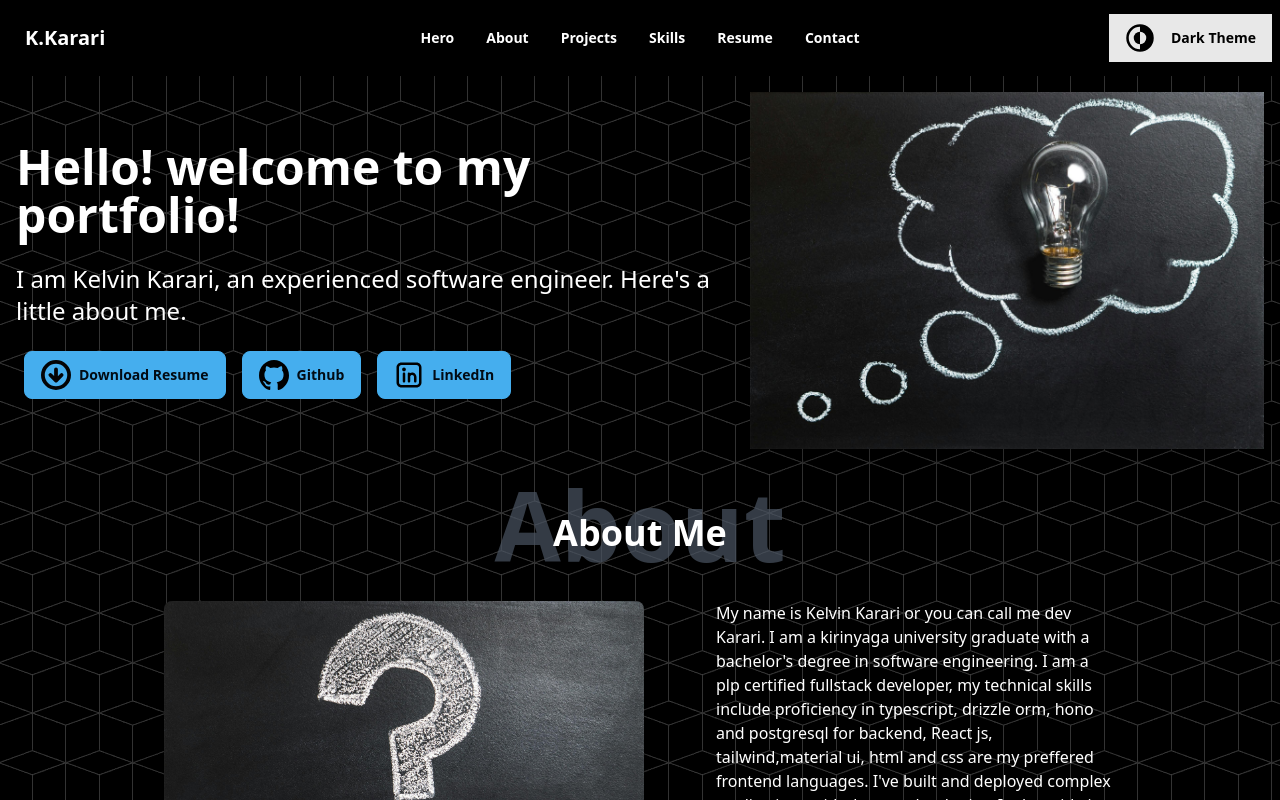
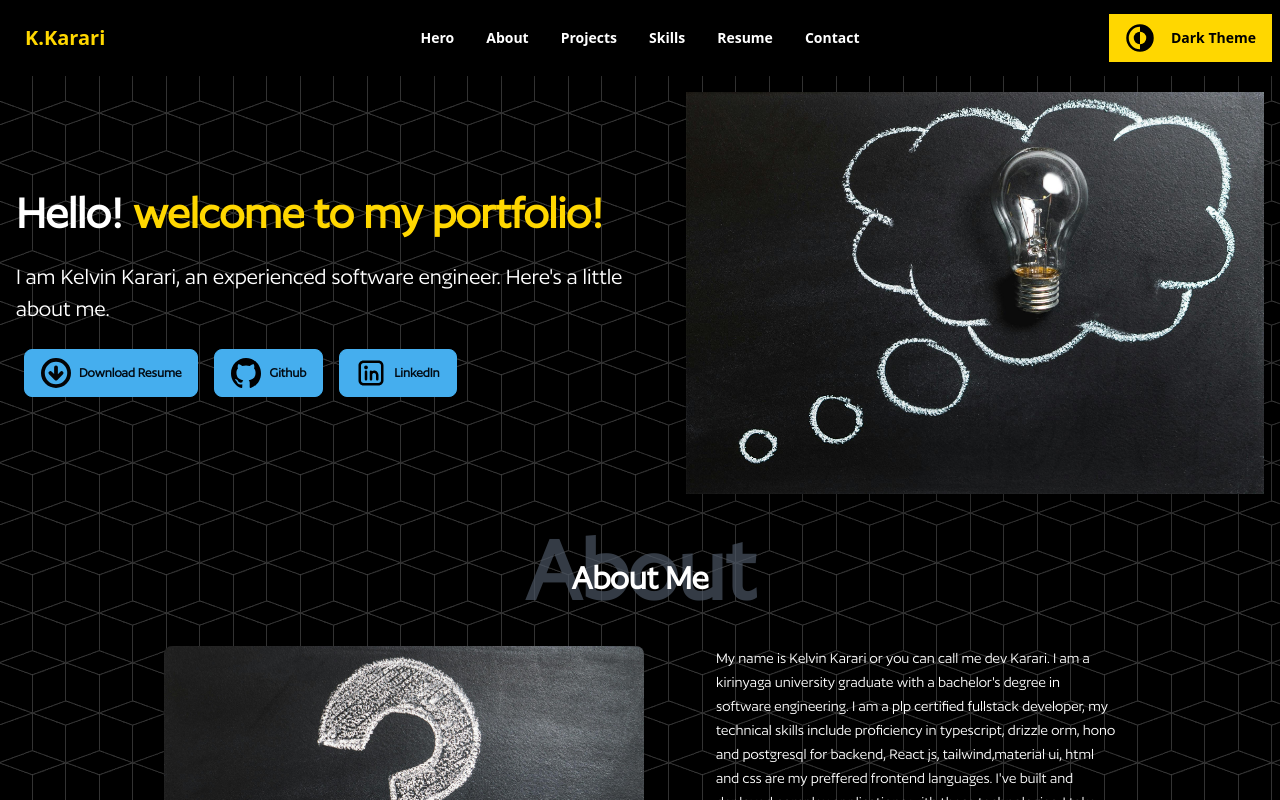
Before and after one commit to p-karari/portfolio_project, a React (Vite) app: page / in a window 1280 px wide. Shown: the top 800 px of the page. Built offline with nearby package versions, Linux system fonts and the light colour scheme.

Commit message:
Added third party fonts and color declaration extensions

```diff
--- a/tailwind.config.js
+++ b/tailwind.config.js
@@ -5,7 +5,18 @@
     "./src/**/*.{js,ts,jsx,tsx}",
   ],
   theme: {
-    extend: {},
+    extend: {
+      colors: {
+        gold: {
+          DEFAULT: '#FFD700', // classic gold
+          light: '#FFEF9F',    // lighter variation
+          dark: '#B8860B',     // deeper variation
+        },
+      },
+      fontFamily: {
+        general: ['"Author"', 'sans-serif'],
+      },
+    },
   },
   plugins: [
     require('daisyui'),
```
